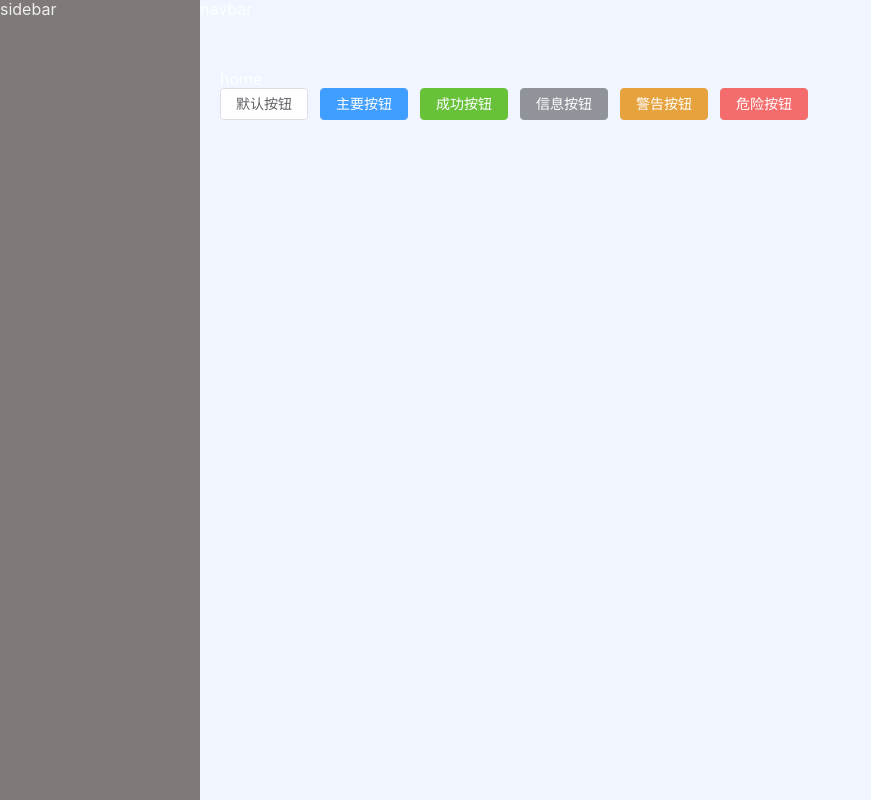
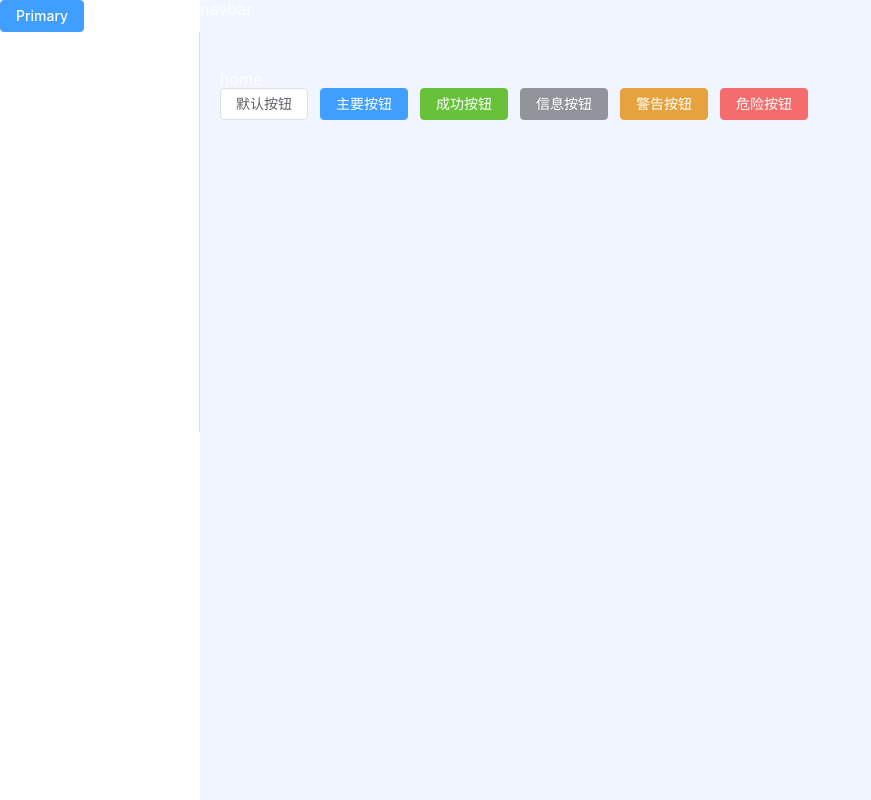
Before and after one commit to jjsnc/vite-vue3, a Vue app: page /home in a window 1280 px wide. Shown: the whole page, without its empty margins (0-871 px from the left). Built offline with nearby package versions, Linux system fonts and the light colour scheme.

Commit message:
设置菜单导航

```diff
--- a/src/components/layout/Sidebar/index.vue
+++ b/src/components/layout/Sidebar/index.vue
@@ -1,3 +1,47 @@
 <template>
-    <div> sidebar</div>
+  <div>
+    <div>
+      <el-button @click="handleToggle" type="primary">Primary</el-button>
+    </div>
+    <el-menu
+      default-active="2"
+      class="el-menu-vertical-demo"
+      :collapse="isCollapse"
+      :collapse-transition="true"
+    >
+      <Menu-item
+        v-for="route in permission_routes"
+        :key="route.id"
+        :item="route"
+      />
+    </el-menu>
+  </div>
 </template>
+
+<script setup>
+import { ref, computed } from "vue";
+import { usePermissionStore } from "@/store";
+
+import MenuItem from "./menuItem.vue";
+
+const isCollapse = ref(false);
+
+let permissionStore = usePermissionStore();
+
+let permission_routes = computed(() => {
+  return permissionStore.permission_routes;
+});
+function handleToggle() {
+  isCollapse.value = !isCollapse.value;
+}
+</script>
+
+<style>
+.sidebar-container {
+  background: #fff;
+}
+.el-menu-vertical-demo:not(.el-menu--collapse) {
+  width: 200px;
+  min-height: 400px;
+}
+</style>
--- /dev/null
+++ b/src/components/layout/Sidebar/menuItem.vue
@@ -0,0 +1,64 @@
+<template>
+  <el-menu-item
+    v-if="hasOneShowingChild(item.children, item)"
+    :index="item.newLink"
+    @click="handleActiveRouter(item)"
+  >
+    <el-icon v-if="item.icon"><setting /></el-icon>
+    <template #title>{{ item.name }}</template>
+  </el-menu-item>
+
+  <el-sub-menu v-else :index="item.id">
+    <template #title>
+      <el-icon><location /></el-icon>
+      <span>{{ item.name }}</span>
+    </template>
+    <Menu-item v-for="child in item.children" :key="child.id" :item="child" />
+  </el-sub-menu>
+</template>
+
+<script setup>
+import { useRouter, useRoute } from "vue-router";
+
+import { computed, defineProps } from "vue";
+import {
+  Document,
+  Menu as IconMenu,
+  Location,
+  Setting,
+} from "@element-plus/icons-vue";
+const route = useRoute();
+const router = useRouter();
+
+defineProps({
+  item: {
+    type: Object,
+    default(rawProps) {
+      return {};
+    },
+  },
+});
+function hasOneShowingChild(children = [], parent) {
+  if (children.length > 0) {
+    return false;
+  } else {
+  }
+  return true;
+}
+
+function handleActiveRouter(item) {
+  const path = route.path;
+  let { newLink } = item;
+  if (path == newLink) {
+    return;
+  }
+  router.push({ path: newLink || "/" });
+}
+</script>
+
+<style>
+.el-menu-vertical-demo:not(.el-menu--collapse) {
+  width: 200px;
+  min-height: 400px;
+}
+</style>
```
